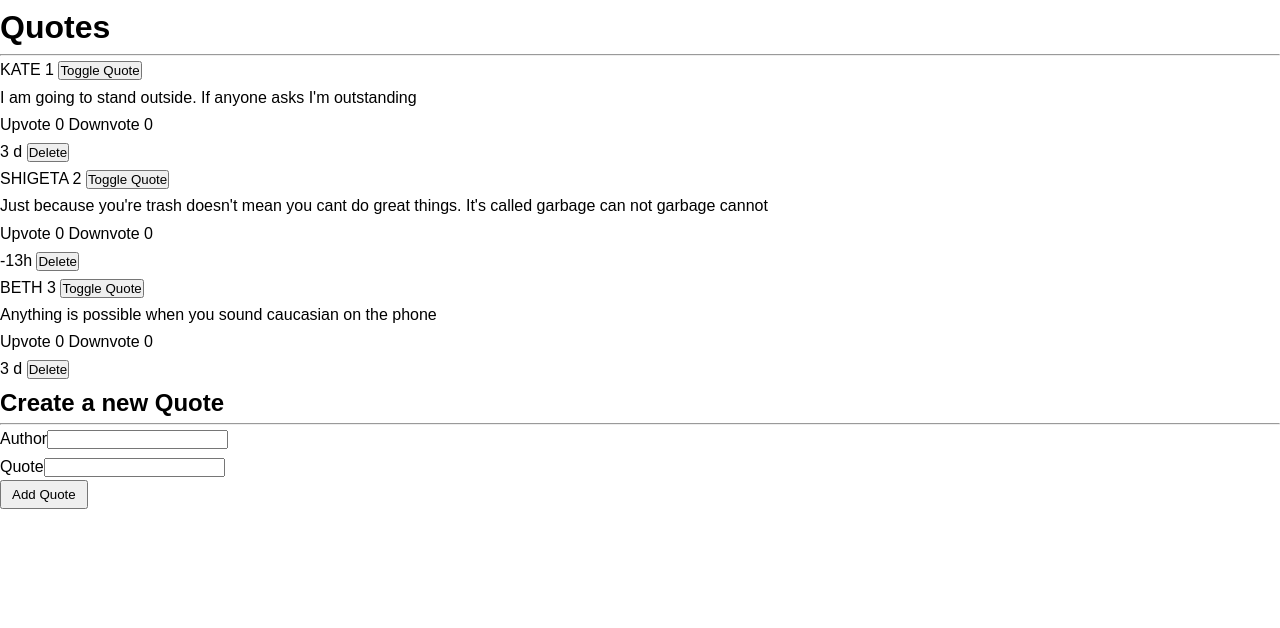
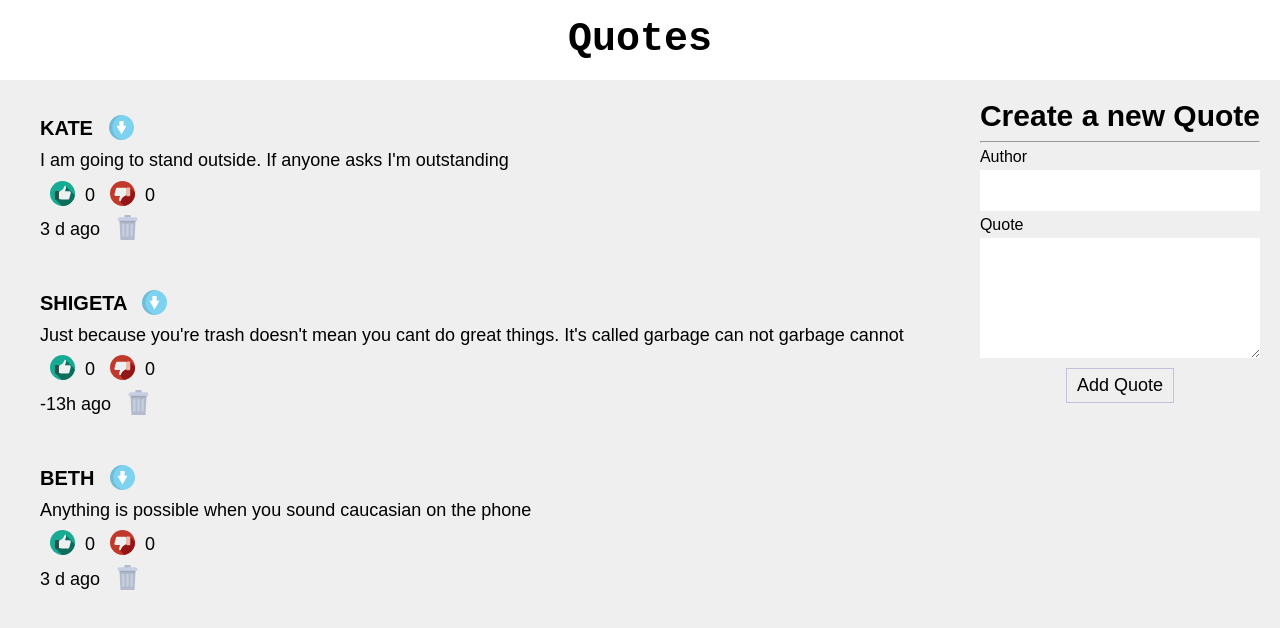
Before and after one commit to davidkiama/Quotes, an Angular app: page / in a window 1280 px wide. Shown: the top 628 px of the page. Built offline with nearby package versions, Linux system fonts and the light colour scheme.

Commit message:
Styled all componets

```diff
--- a/src/app/app.module.ts
+++ b/src/app/app.module.ts
@@ -8,6 +8,7 @@ import { QuoteComponent } from './quote/quote.component';
 import { QuoteDetailComponent } from './quote-detail/quote-detail.component';
 import { TimePassedPipe } from './time-passed.pipe';
 import { QuoteFormComponent } from './quote-form/quote-form.component';
+import { HeaderComponent } from './header/header.component';
 
 @NgModule({
   declarations: [
@@ -16,6 +17,7 @@ import { QuoteFormComponent } from './quote-form/quote-form.component';
     QuoteDetailComponent,
     TimePassedPipe,
     QuoteFormComponent,
+    HeaderComponent,
   ],
   imports: [BrowserModule, AppRoutingModule, FormsModule],
   providers: [],
--- /dev/null
+++ b/src/app/header/header.component.html
@@ -0,0 +1,6 @@
+<header class="header">
+   <h1 class="heading-1">
+      Quotes
+   </h1>
+
+</header>
--- /dev/null
+++ b/src/app/header/header.component.ts
@@ -0,0 +1,15 @@
+import { Component, OnInit } from '@angular/core';
+
+@Component({
+  selector: 'app-header',
+  templateUrl: './header.component.html',
+  styleUrls: ['./header.component.css']
+})
+export class HeaderComponent implements OnInit {
+
+  constructor() { }
+
+  ngOnInit(): void {
+  }
+
+}
--- a/src/app/quote-detail/quote-detail.component.html
+++ b/src/app/quote-detail/quote-detail.component.html
@@ -1,11 +1,13 @@
 <p> {{quote.quote}} </p>
 <span (click)="upvoteQuote()">
-   Upvote <span #up>{{quote.upvote}} </span>
+   <img [src]="upvoteSrc" [alt]="upvoteAlt" class="icon"><span #up>{{quote.upvote}}
+   </span>
 </span>
 
 <span (click)="downvoteQuote()">
-   Downvote <span #down>{{quote.upvote}} </span>
+   <img [src]="downvoteSrc" [alt]="downvoteAlt" class="icon"> <span #down>{{quote.upvote}}
+   </span>
 </span>
 <br>
 <span>{{quote.date|timePassed}} </span>
-<button (click)=" quoteDelete(true)">Delete</button>
+<img (click)=" quoteDelete(true)" [src]="deleteSrc" [alt]="deleteAlt" class="icon">
--- a/src/app/quote-detail/quote-detail.component.ts
+++ b/src/app/quote-detail/quote-detail.component.ts
@@ -15,6 +15,15 @@ import { Quote } from '../quote';
   styleUrls: ['./quote-detail.component.css'],
 })
 export class QuoteDetailComponent implements OnInit {
+  deleteSrc = 'assets/img/rubbish-svgrepo-com.svg';
+  deleteAlt = 'Delete';
+
+  upvoteSrc = 'assets/img/like-svgrepo-com.svg';
+  upvoteAlt = 'Upvote';
+
+  downvoteSrc = 'assets/img/dislike-svgrepo-com.svg';
+  downvoteAlt = 'Downvote';
+
   @Input() quote: Quote;
   @Output() isDelete = new EventEmitter<boolean>();
 
--- a/src/app/quote-form/quote-form.component.css
+++ b/src/app/quote-form/quote-form.component.css
@@ -0,0 +1,27 @@
+.form__heading {
+  text-align: center;
+  font-size: 3rem;
+}
+
+form {
+  display: flex;
+  flex-direction: column;
+}
+
+input,
+textarea {
+  padding: 1rem 2rem;
+  border: none;
+  font-size: 1.8rem;
+}
+input:focus,
+textarea:focus {
+  outline: none;
+}
+.btn {
+  margin: 1rem;
+  padding: 0.6rem 1rem;
+  width: min-content;
+  align-self: center;
+  border: 1px solid rgb(193, 193, 218);
+}
--- a/src/app/quote-form/quote-form.component.html
+++ b/src/app/quote-form/quote-form.component.html
@@ -1,30 +1,18 @@
-<div class="container-fluid">
-   <h2 class="text-center">Create a new Quote</h2>
+<div>
+   <h2 class="form__heading">Create a new Quote</h2>
    <hr>
    <form (ngSubmit)="submitQuote();  myForm.resetForm()" #myForm="ngForm">
-      <div class="form-group">
 
-         <label for="author">Author</label>
-         <input type="text" required class="form-control" id="author" [(ngModel)]="author"
-            name="author">
 
-         <!-- <div [hidden]="author.valid || author.pristine" class="alert alert-danger">
-            <p>Author is required</p>
-         </div> -->
+      <label for="author">Author</label>
+      <input type="text" required id="author" [(ngModel)]="author" name="author">
 
-         <!--  -->
+      <label for="quote">Quote</label>
+      <textarea rows="5" type="text" required id="quote" [(ngModel)]="quote"
+         name="quote"></textarea>
 
-      </div>
-      <div class="form-group">
-         <label for="quote">Quote</label>
-         <input type="text" id="quote" [(ngModel)]="quote" name="quote">
 
-         <!-- <div [hidden]="quote.valid || quote.pristine" class="alert alert-danger">
-            <p>Quote is required</p>
-         </div> -->
-      </div>
-
-      <input type="submit" class="btn btn-success" value="Add Quote">
+      <input type="submit" class="btn" value="Add Quote">
    </form>
 
    <script>
--- a/src/app/quote/quote.component.html
+++ b/src/app/quote/quote.component.html
@@ -1,20 +1,28 @@
-<div>
-   <h1>Quotes</h1>
-   <hr>
-   <ul>
-      <div *ngFor="let quote of quotes ; let i = index">
+<app-header></app-header>
 
-         <li>
+<main class="main">
+
+
+   <div class="quotes">
+
+
+      <div *ngFor="let quote of quotes ; let i = index" class="quote">
+
+
+         <h2 class="heading-2 quote__author ">
             {{quote.author|uppercase}}
-            {{quote.id}}
-            <button (click)="toggleQuote(i)">Toggle Quote</button>
+         </h2>
 
-            <app-quote-detail *ngIf="quote.showQuote" [quote]="quote"
-               (isDelete)="deleteQuote($event, i)"></app-quote-detail>
-         </li>
+         <img [src]="toggleDownSrc" [alt]="toggleAlt" class="quote__toggle icon"
+            (click)="toggleQuote(i)">
+
+         <app-quote-detail *ngIf="quote.showQuote" [quote]="quote"
+            (isDelete)="deleteQuote($event, i)" class="quote__quote"></app-quote-detail>
+
       </div>
-      <div>
-         <app-quote-form (addQuote)="addNewQuote($event)"></app-quote-form>
-      </div>
-   </ul>
-</div>
+   </div>
+   <div>
+      <app-quote-form (addQuote)="addNewQuote($event)"></app-quote-form>
+   </div>
+
+</main>
--- a/src/app/quote/quote.component.ts
+++ b/src/app/quote/quote.component.ts
@@ -7,6 +7,10 @@ import { Quote } from '../quote';
   styleUrls: ['./quote.component.css'],
 })
 export class QuoteComponent implements OnInit {
+  toggleDownSrc = 'assets/img/arrow-download-svgrepo-com.svg';
+  toggleUpSrc = 'assets/img/up-svgrepo-com.svg';
+  toggleAlt = 'Toggle';
+
   quotes: Quote[] = [
     new Quote(
       1,
--- a/src/app/time-passed.pipe.ts
+++ b/src/app/time-passed.pipe.ts
@@ -11,8 +11,8 @@ export class TimePassedPipe implements PipeTransform {
     let days = (today - dayCreated) / (1000 * 3600 * 24);
 
     if (days < 1) {
-      return `${Math.round(days * 24)}h`;
+      return `${Math.round(days * 24)}h ago`;
     }
-    return `${Math.round(days)} d`;
+    return `${Math.round(days)} d ago`;
   }
 }
```
Also changed, not shown: 1 other file (tests, documents, lock files or other folders).
